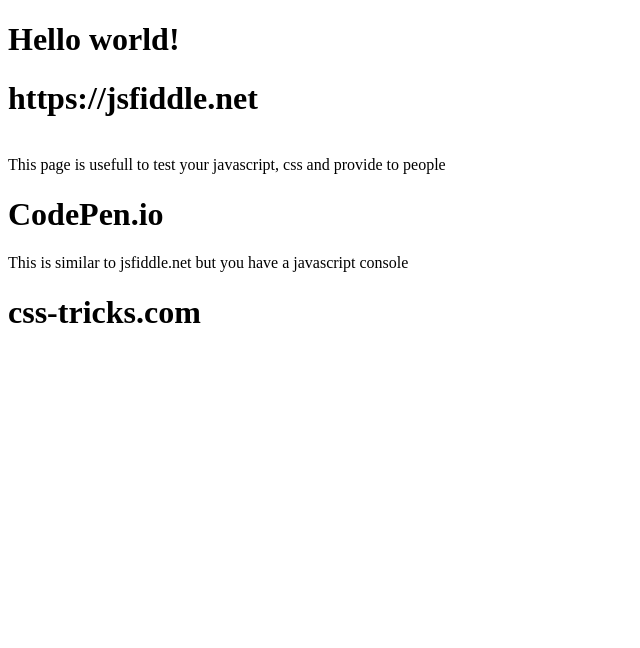
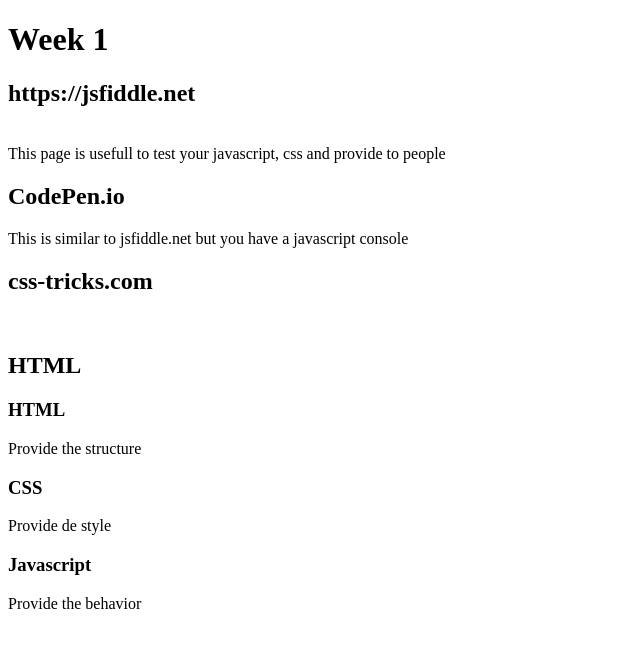
Before and after one commit to migfru/coursera_test, a plain HTML site: page site/index.html in a window 1280 px wide. Shown: the whole page, without its empty margins (0-640 px from the left). Drawn offline with Linux system fonts and the light colour scheme.

Commit message:
Some notes from the course

```diff
--- a/site/index.html
+++ b/site/index.html
@@ -4,14 +4,21 @@
 	<title>Hello Coursera!</title>
 </head>
 <body>
-<h1>Hello world!<h1>
-<h1>https://jsfiddle.net</h1><br>
+<h1>Week 1<h1>
+<h2>https://jsfiddle.net</h2><br>
 This page is usefull to test your javascript, css and provide to people
 <br>
-<h1>CodePen.io</h1>
+<h2>CodePen.io</h2>
 This is similar to jsfiddle.net but you have a javascript console
 <br>
-<h1>css-tricks.com</h1>
-
+<h2>css-tricks.com</h2>
+<br>
+<h2>HTML</h2>
+<h3>HTML</h3>
+Provide the structure
+<h3>CSS</h3>
+Provide de style
+<h3>Javascript</h3>
+Provide the behavior
 </body>
 </html>
```
